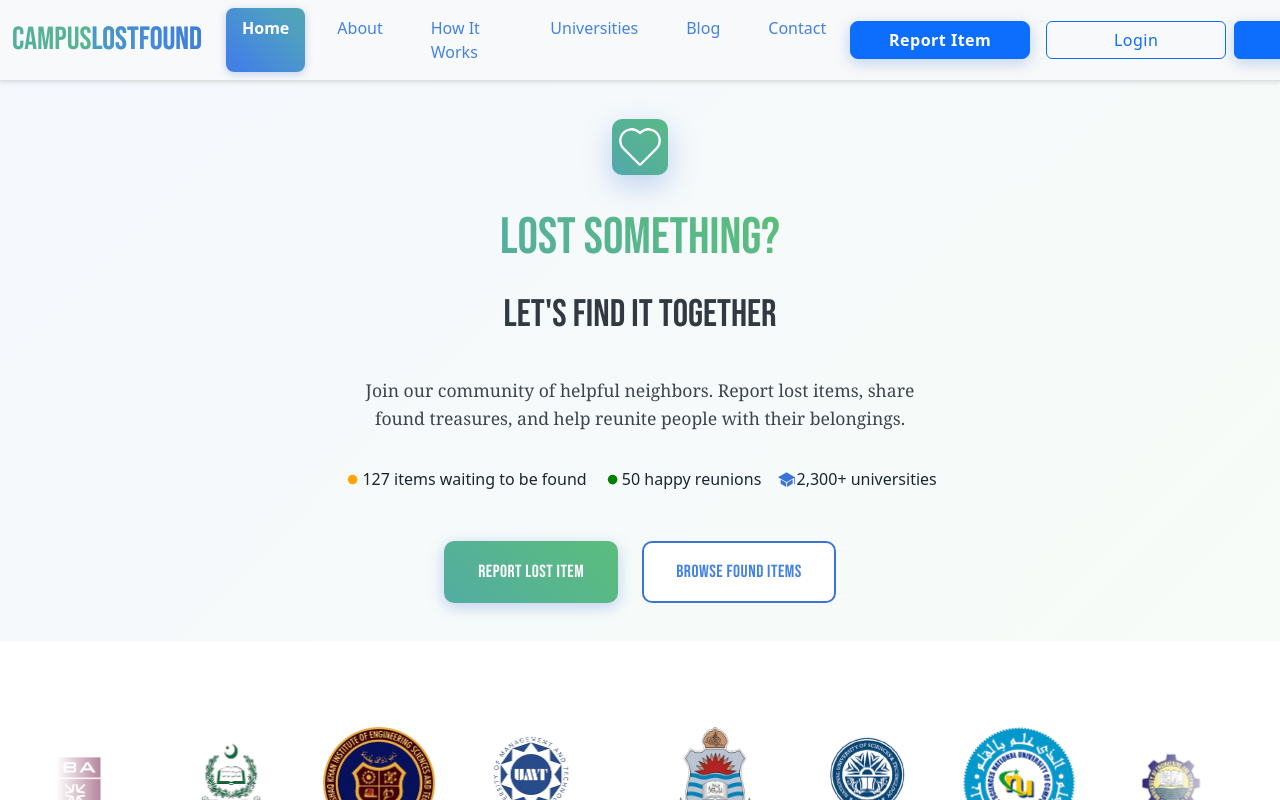
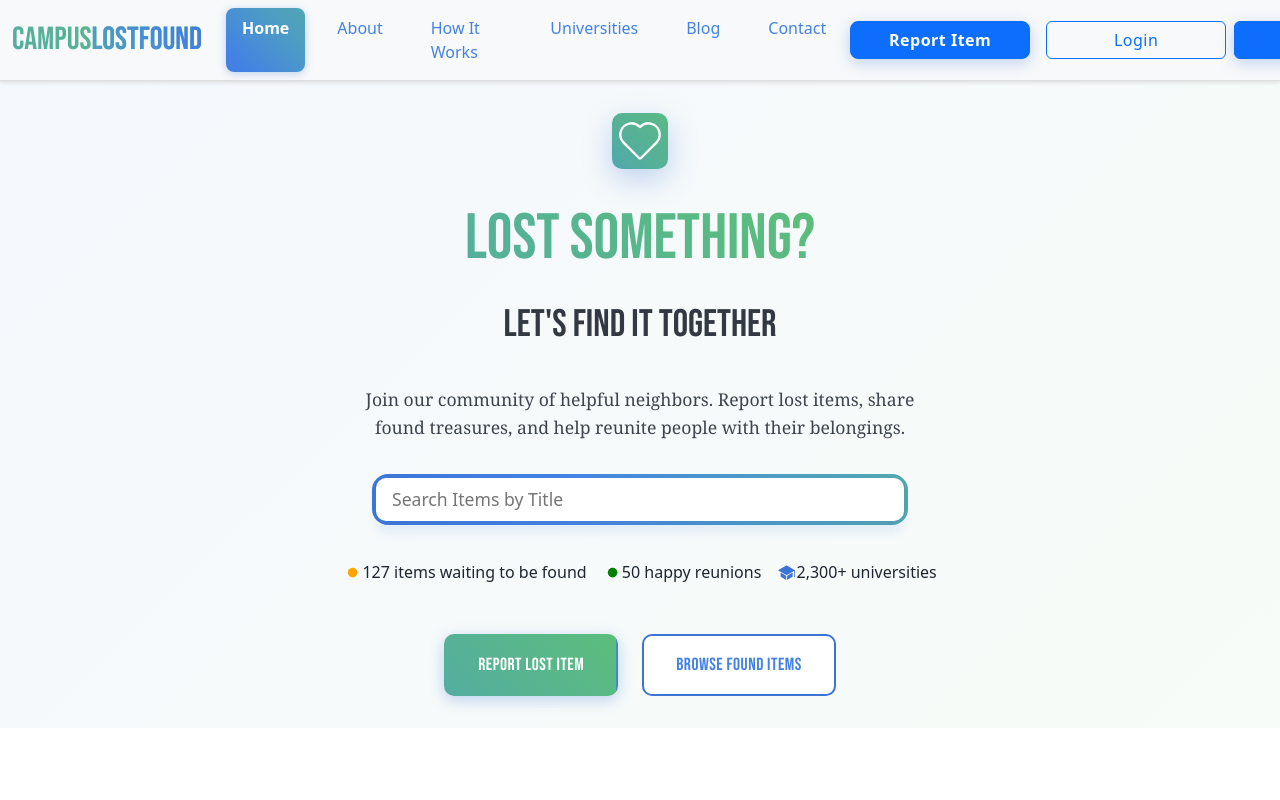
Before and after one commit to DevwithHahsir/CampusLostFound, a React (Vite) app: page / in a window 1280 px wide. Shown: the top 800 px of the page. Built offline with nearby package versions, Linux system fonts and the light colour scheme; no server answers.

Commit message:
UI/UX updates, animated search bar border, revert footer input animation

```diff
--- a/src/App.jsx
+++ b/src/App.jsx
@@ -36,7 +36,6 @@ import TermsOfService from "./pages/TermsOfService";
 import ForgotPassword from "./pages/ForgotPassword";
 
 // Import ItemsList component
-import ItemsList from "./componenets/items/ItemsList";
 
 // Optimized conditional navbar component
 const ConditionalNavbar = memo(() => {
@@ -64,10 +63,8 @@ const ConditionalFooter = memo(() => {
 const AppContent = memo(() => {
   const [showReportForm, setShowReportForm] = useState(false);
   const { loading: authLoading } = useAuth();
-  const [itemsRefreshKey, setItemsRefreshKey] = useState(0);
 
   const handleReportFormSubmit = () => {
-    setItemsRefreshKey((prev) => prev + 1);
     setShowReportForm(false);
   };
 
@@ -183,7 +180,6 @@ const AppContent = memo(() => {
           element={
             <>
               <Herosection />
-              <ItemsList key={itemsRefreshKey} />
             </>
           }
         />
--- a/src/componenets/footer/Footer.css
+++ b/src/componenets/footer/Footer.css
@@ -100,6 +100,7 @@
     list-style: none;
     padding: 0;
     margin: 0;
+
 }
 
 .footer-links li {
@@ -130,24 +131,34 @@
 {
     /* border: 1px solid; */
     display: flex !important;
+    /* border: 1px solid; */
 
 
     gap: 1rem;
 }
 
-.footer-section .contact-item {
-
-
-
-}
-
 .contact-icon {
     font-size: 1.2rem;
-    color: #4382E4;
+    color: #2c2d2e;
     flex-shrink: 0;
     background-color: transparent;
 }
 
+.footer-social
+a
+{
+    /* border: 5px solid; */
+    background-color: transparent;
+    color: #59B888;
+    border: 1px solid;
+}
+
+.footer-social
+a:hover
+{
+    background-color: transparent;
+    color: #4E9FC1;
+}
 .footer-universities {
     padding-top: 1rem;
     border-top: 1px solid rgba(255, 255, 255, 0.1);
@@ -217,6 +228,10 @@
         background-position: 0% 50%;
     }
 }
+
+
+
+
 
 /* Responsive Design */
 @media (max-width: 768px) {
--- a/src/componenets/herosection/Herosection.jsx
+++ b/src/componenets/herosection/Herosection.jsx
@@ -82,6 +82,7 @@ const universityLogos = [
 
 const Herosection = React.memo(() => {
   const [showReportForm, setShowReportForm] = useState(false);
+  const [searchValue, SetSearchValue] = useState("");
   const { user, isAuthenticated, isEmailVerified } = useAuth();
   const navigate = useNavigate();
 
@@ -226,6 +227,17 @@ const Herosection = React.memo(() => {
             </p>
           </header>
 
+          <section className="search-bar">
+            <div className="search-bar-animated-border">
+              <input
+                type="text"
+                placeholder="Search Items by Title"
+                value={searchValue}
+                onChange={(e) => SetSearchValue(e.target.value)}
+              />
+            </div>
+          </section>
+
           <section className="herosection-status">
             <div className="status1 status">
               <span className="icon icon1">
@@ -302,7 +314,7 @@ const Herosection = React.memo(() => {
       </div>
 
       {/* List Items//////item cards */}
-      <ItemsList />
+      <ItemsList searchQuery={searchValue} />
     </>
   );
 });
--- a/src/componenets/herosection/herosection.css
+++ b/src/componenets/herosection/herosection.css
@@ -60,7 +60,7 @@
     font-family: "Bebas Neue", sans-serif;
     font-weight: 400;
     font-style: normal;
-    font-size: 4vw;
+    font-size: 5vw !important;
     background: linear-gradient(45deg, #3B74D5, #4382E4, #4E9FC1, #54AE9E, #59B888, #5DC173);
     background-size: 300% 300%;
     -webkit-background-clip: text;
@@ -223,7 +223,72 @@
     box-shadow: 0 8px 25px rgba(59, 116, 213, 0.4);
 }
 
-/* Responsive Button Styles */
+
+
+
+
+
+.search-bar {
+    position: relative;
+    display: flex;
+    justify-content: center;
+    align-items: center;
+}
+
+.search-bar input {
+    width: 35rem;
+    border: none;
+    outline: none;
+    height: 3rem;
+    padding: 0.3rem 1rem;
+    box-shadow: 0 12px 8px rgba(67, 130, 228, 0.10), 0 1.5px 4px rgba(0, 0, 0, 0.04);
+    border-radius: 9px;
+    background: #fff;
+    position: relative;
+    z-index: 2;
+    font-size: 1.1rem;
+}
+
+/* Animated Gradient Border Wrapper for Search Bar */
+.search-bar-animated-border {
+    position: relative;
+    padding: 4px;
+    /* Thicker border for more color */
+    border-radius: 16px;
+    background: linear-gradient(90deg, #3B74D5, #4382E4, #4E9FC1, #54AE9E, #59B888, #5DC173, #FF6F00, #3B74D5);
+    background-size: 300% 300%;
+    animation: animated-gradient-border 2s linear infinite;
+    display: inline-block;
+}
+
+.search-bar-animated-border input {
+    width: 33rem;
+    border: none;
+    outline: none;
+    height: 2.7rem;
+    padding: 0.3rem 1rem;
+    box-shadow: 0 12px 8px rgba(67, 130, 228, 0.10), 0 1.5px 4px rgba(0, 0, 0, 0.04);
+    border-radius: 12px;
+    background: #fff;
+    position: relative;
+    z-index: 2;
+    font-size: 1.1rem;
+}
+
+@keyframes animated-gradient-border {
+    0% {
+        background-position: 0% 50%;
+    }
+
+    50% {
+        background-position: 100% 50%;
+    }
+
+    100% {
+        background-position: 0% 50%;
+    }
+}
+
 @media (max-width: 768px) {
     .herosection-btns {
         gap: 1rem;
@@ -241,6 +306,16 @@
 
         padding-right: 1rem;
     }
+    .search-bar input
+    {
+        width: 20rem;
+    }
+
+    .items-grid
+    {
+        width: 20rem;
+    }
+
 
 
 }
--- a/src/componenets/items/ItemsList.css
+++ b/src/componenets/items/ItemsList.css
@@ -1,3 +1,10 @@
+.items-list-container
+{
+    /* border: 1px solid; */
+     background: linear-gradient(45deg, #e4fcdb, #f9fff9);
+     width: 100%;
+}
+
 @media (max-width: 700px) {
     .card-header {
         flex-direction: row !important;
@@ -32,11 +39,17 @@
     color: #ff8c42;
     font-size: 1.1rem;
     font-weight: 600;
-    font-family: 'Segoe UI', Arial, Helvetica, sans-serif;
+    /* font-family: 'Segoe UI', Arial, Helvetica, sans-serif; */
     letter-spacing: 1px;
     opacity: 0.85;
     text-align: center;
     padding: 0.5rem 1rem;
+    border: 1.5px dotted;
+    border-radius: 10px;
+    -webkit-border-radius: 10px;
+    -moz-border-radius: 10px;
+    -ms-border-radius: 10px;
+    -o-border-radius: 10px;
 }
 
 /* Contact Button color matches badge */
@@ -62,6 +75,16 @@
     background: #ffffff;
     color: #3a3a3a;
 
+}
+
+.item-card .contact-btn.found-btn {
+    border: 2px solid #22c55e;
+    /* green-500 */
+}
+
+.item-card .contact-btn.lost-btn {
+    border: 2px solid #ff8c42;
+    /* orange */
 }
 
 
@@ -252,12 +275,12 @@
 
 }
 
-.item-card {
+/* .item-card {
     flex: 1 1 45%;
-    max-width: 30%;
+    max-width: 20%;
     min-width: 260px;
     margin-bottom: 1rem;
-}
+} */
 
 @media (max-width: 900px) {
     .item-card {
@@ -275,11 +298,10 @@
 
 /* Item Card Base */
 .item-card {
-    background: rgba(255, 255, 255, 0.397);
-    backdrop-filter: blur(10px);
+
     border-radius: 15px;
     overflow: hidden;
-
+    background-color: white;
     transition: all 0.3s ease;
     border: 2px solid transparent;
     position: relative;
@@ -289,9 +311,10 @@
     -ms-transition: all 0.3s ease;
     -o-transition: all 0.3s ease;
 
-    width: 20rem !important;
+    width: 25rem;
     border: 1px solid;
     border-color: rgb(214, 214, 214);
+
 }
 
 
@@ -370,14 +393,14 @@
     height: 200px;
     overflow: hidden;
     position: relative;
-     display: flex;
-     justify-content: center;
-     align-items: center;
+    display: flex;
+    justify-content: center;
+    align-items: center;
 }
 
 .card-image img {
     /* width: 90%; */
-    image-orientation:180deg;
+    image-orientation: 180deg;
     height: 100%;
     object-fit: cover;
     transition: transform 0.3s ease;
@@ -433,7 +456,7 @@
     display: flex;
     align-items: center;
     gap: 0.1rem;
-    border: 1px solid #8a8a8a  !important;
+    border: 1px solid #8a8a8a !important;
     width: max-content;
     padding-left: 0.3rem;
     padding-right: 0.3rem;
@@ -445,7 +468,7 @@
 }
 
 .item-description {
-    color: #666;
+    color: #252525;
     margin: 0 0 1rem 0;
     line-height: 1.5;
     font-size: 0.95rem;
@@ -455,20 +478,24 @@
     line-clamp: 3;
     -webkit-box-orient: vertical;
     overflow: hidden;
+    font-weight: 400;
+
 }
 
 .item-location {
-    color: #666;
+ color: #252525;
     margin: 0 0 0.5rem 0;
     font-size: 0.9rem;
     display: flex;
     align-items: center;
+    font-weight: 400;
 }
 
 .item-university {
-    color: #666;
+   color: #252525;
     margin: 0;
     font-size: 0.9rem;
+    font-weight:600;
 }
 
 /* Card Footer */
@@ -477,7 +504,7 @@
     background: rgba(248, 249, 250, 0.8);
 
 
-       display: flex;
+    display: flex;
     align-items: center;
     justify-content: center;
 }
@@ -498,11 +525,12 @@
     letter-spacing: 0.5px;
     animation: gradientShift 4s ease-in-out infinite;
     /*font-family: "Bebas Neue", sans-serif;
-    */font-weight: 400;
+    */
+    font-weight: 400;
     display: flex;
     align-items: center;
     justify-content: center;
-     border: 1px solid !important;
+
 }
 
 .contact-btn:hover {
@@ -567,16 +595,17 @@
         margin: 0.5rem;
     }
 
-    .item-title-container h3 {font-size: 6vw;}
+    .item-title-container h3 {
+        font-size: 6vw;
+    }
 
-     .no-image
-     {
+    .no-image {
         /* margin: 1rem !important; */
         /* margin-right: 2rem !important; */
         /* border: 1px solid !important; */
-        width: 95% ;
+        width: 95%;
         margin-left: 0.5rem;
-     }
+    }
 
 
 }
--- a/src/main.jsx
+++ b/src/main.jsx
@@ -2,6 +2,7 @@ import { StrictMode } from "react";
 import { createRoot } from "react-dom/client";
 import { HelmetProvider } from "react-helmet-async";
 import { AuthProvider } from "./AuthContext/AuthContext";
+// import { Analytics } from "@vercel/analytics/next"
 import App from "./App.jsx";
 
 // Optimized Bootstrap loading with better performance
--- a/src/pages/Universities.css
+++ b/src/pages/Universities.css
@@ -222,6 +222,16 @@
     align-items: center;
 }
 
+
+.university-detail-btn
+{
+    border: 1px solid;
+    border-radius: 7px;
+
+    width: 20rem;
+    margin-left:5rem;
+    height:2.5rem;
+}
 .type-badge {
     padding: 4px 8px;
     border-radius: 6px;
--- a/src/pages/Universities.jsx
+++ b/src/pages/Universities.jsx
@@ -296,7 +296,7 @@ const Universities = () => {
 
                     <button
                       onClick={() => openUniversityDetails(university)}
-                      className="hero-btn hero-btn-primary university-detail-btn"
+                      className="university-detail-btn"
                     >
                       View Details <FaExternalLinkAlt />
                     </button>
```
Also changed, not shown: src/componenets/footer/Footer.jsx (+16 -11 lines), src/componenets/items/ItemsList.jsx (+17 -10 lines).
